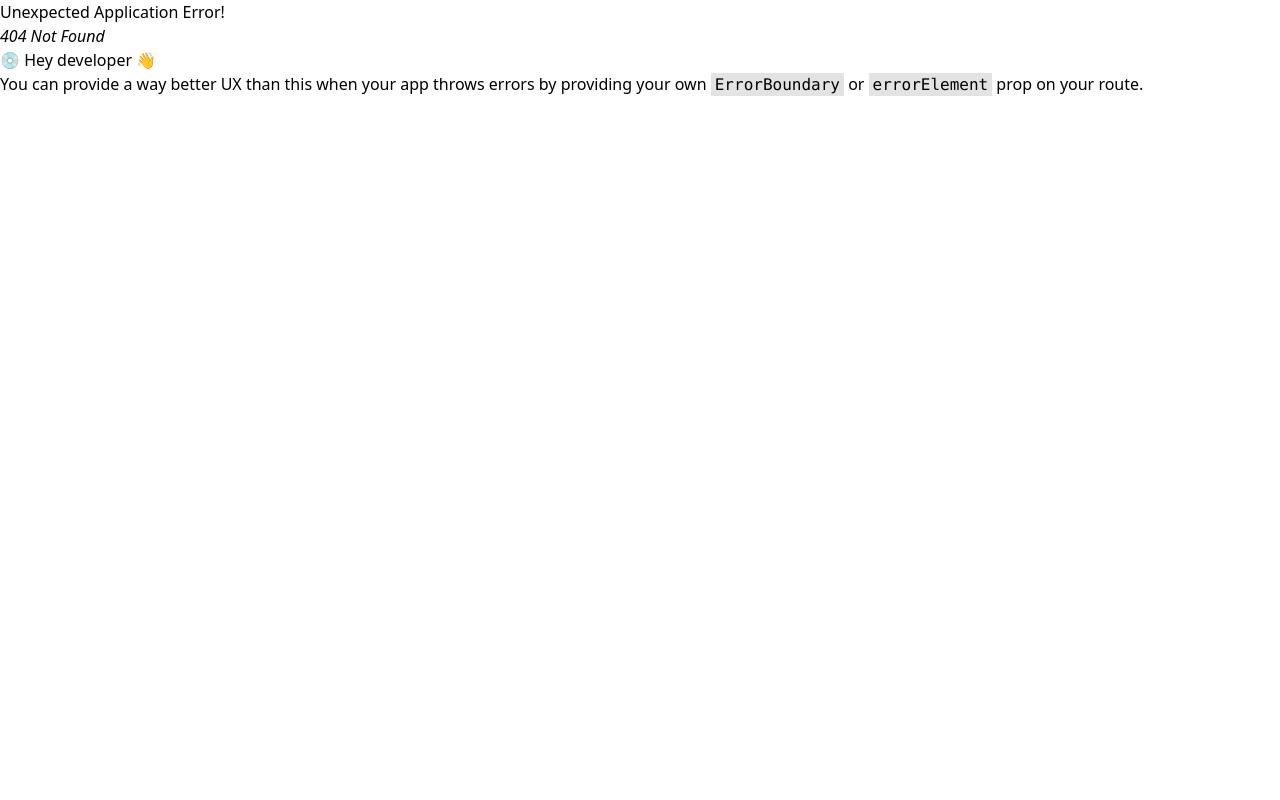
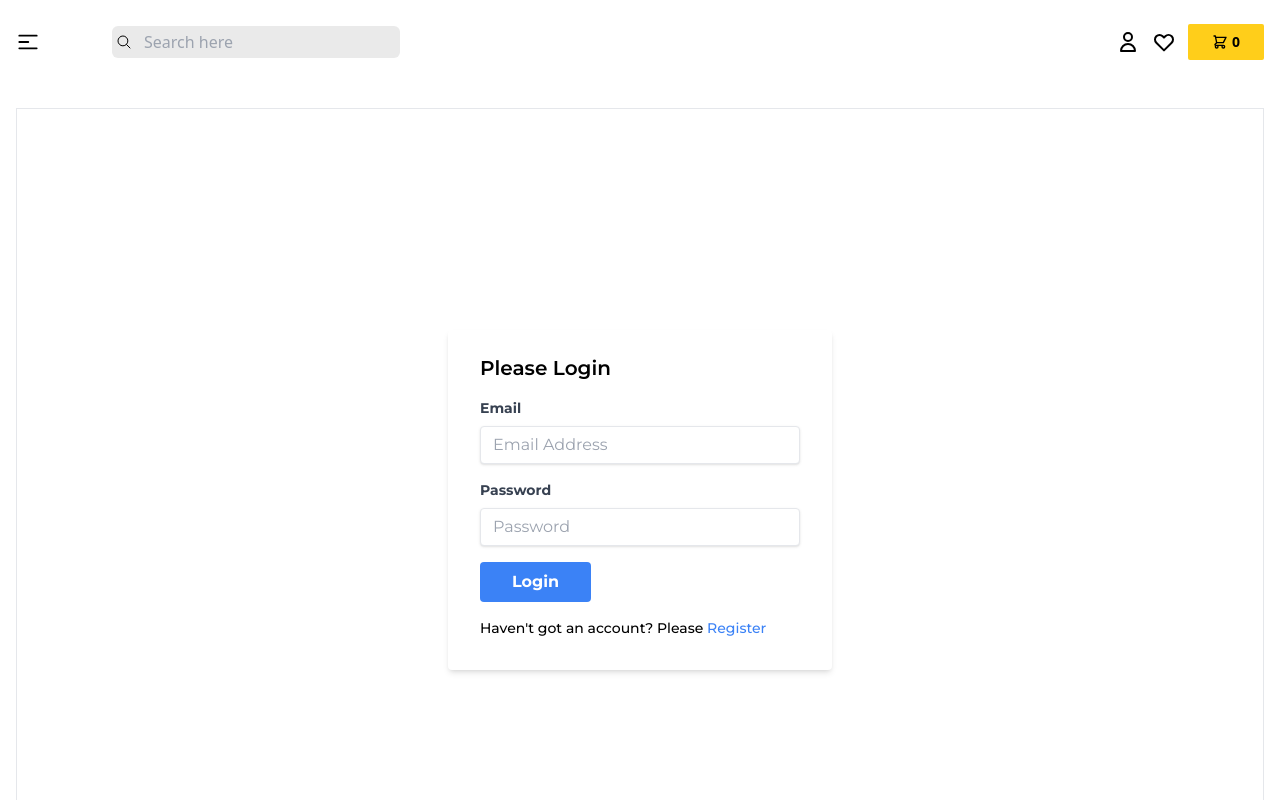
Before and after one commit to UkrainianProgrammer/bookstore, a React (Vite) app in the folder frontend/: page /login in a window 1280 px wide. Before the commit this address had no page. Shown: the top 800 px of the page. Built offline with nearby package versions, Linux system fonts and the light colour scheme.

Commit message:
working on the login & register

```diff
--- /dev/null
+++ b/frontend/src/components/Login.jsx
@@ -0,0 +1,40 @@
+import React from 'react'
+import { Link } from 'react-router-dom'
+
+const Login = () => {
+  return (
+    <div className='h-[100vh] border flex justify-center items-center'>
+        <div className='w-full max-w-sm mx-auto bg-white shadow-md rounded px-8 pt-6 pb-8 mb-4'>
+            <h2 className='text-xl font-semibold mb-4'>Please Login</h2>
+
+            <form>
+                <div className='mb-4'>
+                    <label className='block text-gray-700 text-sm font-bold mb-2'
+                    htmlFor='email'>Email</label>
+                    <input type='text' name='email' id='email' placeholder='Email Address'
+                        className='shadow appearance-none border rounded w-full py-2 px-3 leading-tight
+                        focus:outline-none focus:shadow-outline'
+                    />
+                </div>
+                <div className='mb-4'>
+                    <label className='block text-gray-700 text-sm font-bold mb-2'
+                    htmlFor='password'>Password</label>
+                    <input type='password' name='password' id='password' placeholder='Password'
+                        className='shadow appearance-none border rounded w-full py-2 px-3 leading-tight
+                        focus:outline-none focus:shadow-outline'
+                    />
+                </div>
+                <div>
+                    <button className='bg-blue-500 hover:bg-blue-700 text-white font-bold py-2 px-8
+                        rounded focus:outline-none'>
+                        Login
+                    </button>
+                </div>
+            </form>
+            <p className='align-baseline font-medium mt-4 text-sm'>Haven&apos;t got an account? Please <Link to="/register" className='text-blue-500 hover:text-blue-700'>Register</Link></p>
+        </div>
+    </div>
+  )
+}
+
+export default Login
--- a/frontend/src/components/Navbar.jsx
+++ b/frontend/src/components/Navbar.jsx
@@ -29,7 +29,7 @@ const navigationItems = [
 export const Navbar = () => {
 
     const [isDropdownOpen, setIsDropdownOpen] = useState(false);
-    const currentUser = true;
+    const currentUser = false;
 
     return (
         <header className="max-w-screen-2xl mx-auto px-4 py-6">
@@ -71,7 +71,7 @@ export const Navbar = () => {
                                         </ul>
                                     </div>
                                 )}
-                            </> : <HiOutlineUser className="size-6"/>
+                            </> : <Link to="/login"> <HiOutlineUser className="size-6" /></Link>
                         }
                     </div>
 
--- /dev/null
+++ b/frontend/src/components/Register.jsx
@@ -0,0 +1,9 @@
+import React from 'react'
+
+const Register = () => {
+  return (
+    <div>Register</div>
+  )
+}
+
+export default Register
```
Also changed, not shown: frontend/src/routers/router.jsx (+10 -0 lines).
